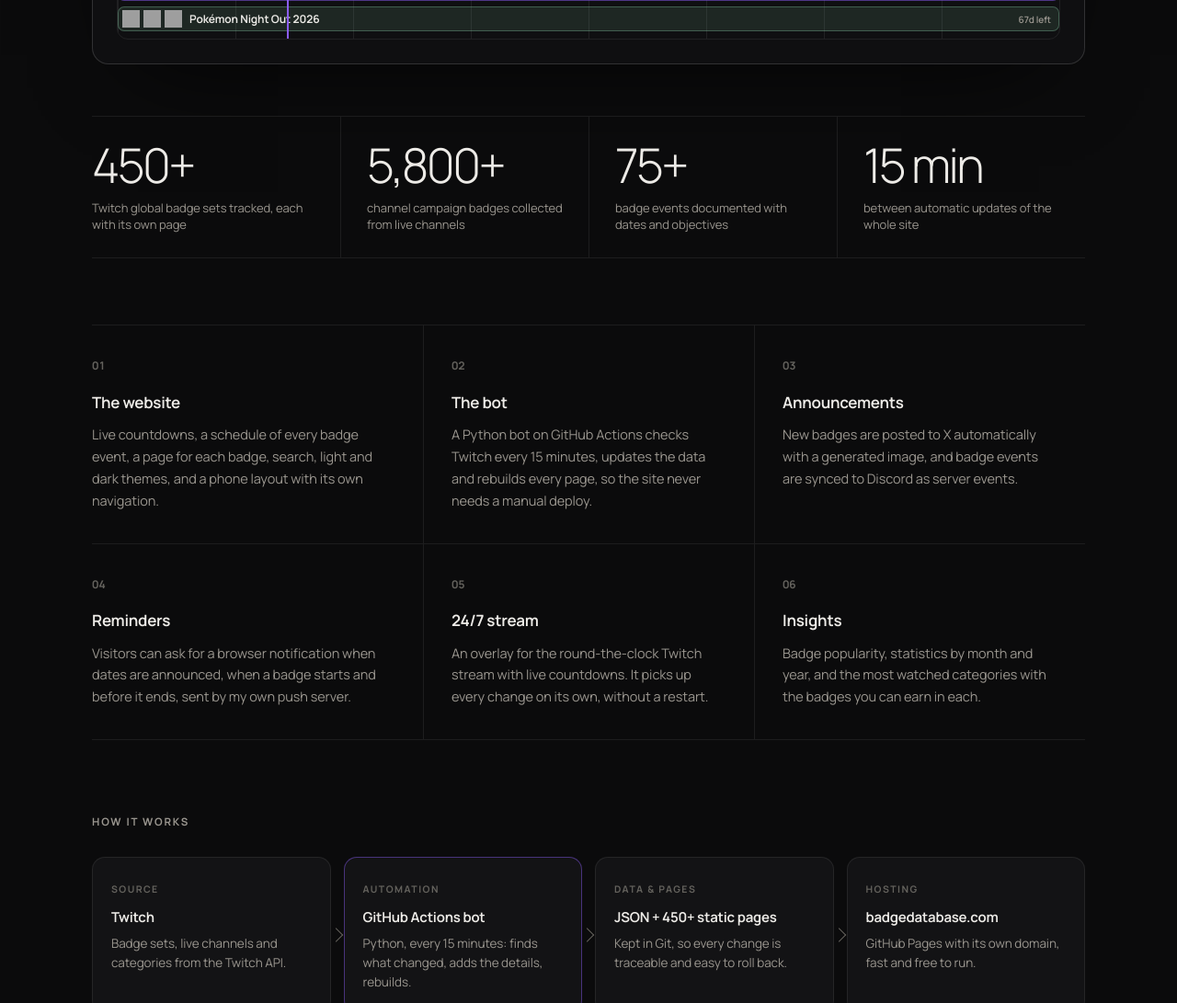
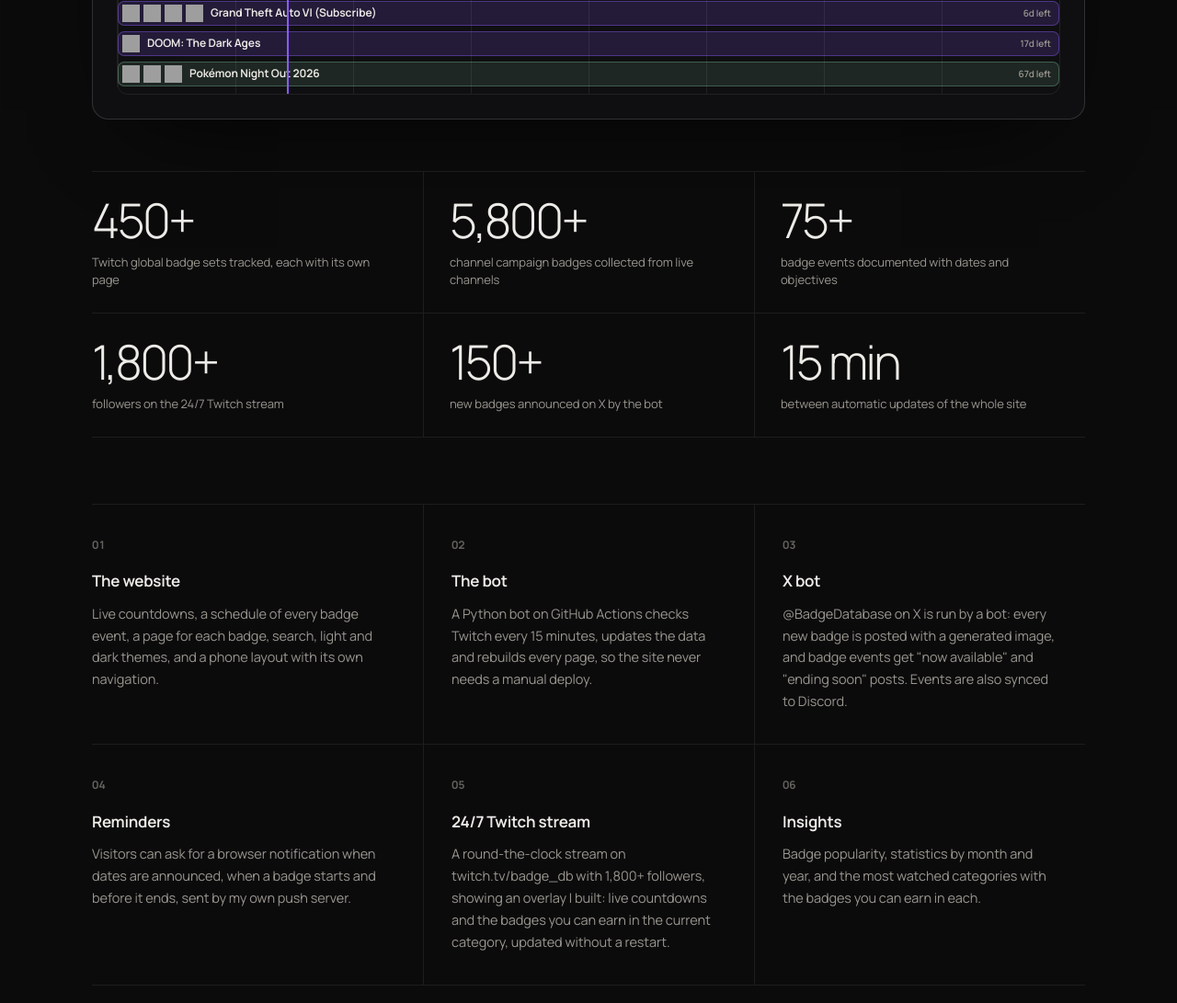
Before and after one commit to davidpzsny/davidpzsny, a plain HTML site: page index.html in a window 1280 px wide. Shown: the part 1709-2800 px from the top of the page at 92% size. Drawn offline with Linux system fonts and the light colour scheme; grey boxes are pictures that could not be loaded.

Commit message:
Portfolio: X bot and 24/7 stream with 1,800+ followers
Co-Authored-By: Claude Opus 5.5 <noreply@anthropic.com>
Claude-Session: https://claude.ai/code/session_01Pp2LoUfbqqQtsWvVF3DjyA

```diff
--- a/assets/style.css
+++ b/assets/style.css
@@ -110,8 +110,9 @@ section{scroll-margin-top:84px}
 .bar.paid{background:rgba(139,92,246,.17);border-color:rgba(139,92,246,.42)}
 
 /* numbers */
-.nums{display:grid;grid-template-columns:repeat(4,minmax(0,1fr));margin-top:56px;border-top:1px solid var(--line);border-bottom:1px solid var(--line)}
-.nums div{padding:28px 28px 26px;border-left:1px solid var(--line)}.nums div:first-child{border-left:0;padding-left:0}
+.nums{display:grid;grid-template-columns:repeat(3,minmax(0,1fr));margin-top:56px;border-top:1px solid var(--line);border-bottom:1px solid var(--line)}
+.nums div{padding:28px 28px 26px;border-left:1px solid var(--line)}.nums div:nth-child(3n+1){border-left:0;padding-left:0}
+.nums div:nth-child(n+4){border-top:1px solid var(--line)}
 .nums b{display:block;font-size:52px;font-weight:300;letter-spacing:-.05em;line-height:.95}
 .nums span{display:block;margin-top:12px;font-size:13px;color:var(--muted);line-height:1.45}
 
@@ -188,7 +189,7 @@ footer a:hover{color:var(--text)}
   .bar small{display:none}
   .bar{width:auto!important}
   .nums{grid-template-columns:repeat(2,minmax(0,1fr))}
-  .nums div{padding:22px 4px 20px 18px}
+  .nums div,.nums div:nth-child(3n+1){padding:22px 4px 20px 18px;border-left:1px solid var(--line)}
   .nums div:nth-child(odd){border-left:0;padding-left:0}
   .nums div:nth-child(n+3){border-top:1px solid var(--line)}
   .nums b{font-size:40px}
--- a/index.html
+++ b/index.html
@@ -35,7 +35,7 @@
     <div class="wrap">
       <p class="eyebrow"><span class="dot"></span>Web developer · Hungary</p>
       <h1>I design, build and run web&nbsp;products.<br><span>From the data to the last pixel.</span></h1>
-      <p class="lead">I'm Dávid, a Business Informatics student at Óbuda University. My main project is <b>Badge Database</b>, a live Twitch badge tracker that I designed, built and automated on my own, and that keeps running around the clock.</p>
+      <p class="lead">I'm Dávid, a Business Informatics student at Óbuda University. My main project is <b>Badge Database</b>, a live Twitch badge tracker with its own X bot and a 24/7 Twitch stream followed by <b>1,800+</b> people. I designed, built and automated all of it on my own.</p>
       <div class="cta">
         <a class="btn" href="#work">See the project</a>
         <a class="btn ghost" href="https://badgedatabase.com" target="_blank" rel="noopener">badgedatabase.com <svg viewBox="0 0 24 24" fill="none" stroke="currentColor" stroke-width="2" stroke-linecap="round" aria-hidden="true"><path d="M7 17 17 7M8 7h9v9"/></svg></a>
@@ -51,7 +51,7 @@
       <div class="proj-head">
         <div>
           <div class="proj-title"><img src="assets/badgedb-logo.png" width="56" height="56" alt="Badge Database logo"><h2>Badge Database</h2></div>
-          <p class="lead">Every Twitch badge, and exactly when to get it. A live database of Twitch global badges with countdowns, a schedule of every badge event, automatic announcements and a 24/7 stream.</p>
+          <p class="lead">Every Twitch badge, and exactly when to get it. A live database of Twitch global badges with countdowns and a schedule of every badge event, an X bot that announces new badges the moment they appear, and a 24/7 Twitch stream with 1,800+ followers.</p>
         </div>
         <dl class="meta">
           <dt>Role</dt><dd>Design, code, operations</dd>
@@ -97,15 +97,17 @@
         <div><b>450+</b><span>Twitch global badge sets tracked, each with its own page</span></div>
         <div><b>5,800+</b><span>channel campaign badges collected from live channels</span></div>
         <div><b>75+</b><span>badge events documented with dates and objectives</span></div>
+        <div><b>1,800+</b><span>followers on the 24/7 Twitch stream</span></div>
+        <div><b>150+</b><span>new badges announced on X by the bot</span></div>
         <div><b>15 min</b><span>between automatic updates of the whole site</span></div>
       </div>
 
       <div class="built">
         <article><span class="n">01</span><h3>The website</h3><p>Live countdowns, a schedule of every badge event, a page for each badge, search, light and dark themes, and a phone layout with its own navigation.</p></article>
         <article><span class="n">02</span><h3>The bot</h3><p>A Python bot on GitHub Actions checks Twitch every 15 minutes, updates the data and rebuilds every page, so the site never needs a manual deploy.</p></article>
-        <article><span class="n">03</span><h3>Announcements</h3><p>New badges are posted to X automatically with a generated image, and badge events are synced to Discord as server events.</p></article>
+        <article><span class="n">03</span><h3>X bot</h3><p>@BadgeDatabase on X is run by a bot: every new badge is posted with a generated image, and badge events get "now available" and "ending soon" posts. Events are also synced to Discord.</p></article>
         <article><span class="n">04</span><h3>Reminders</h3><p>Visitors can ask for a browser notification when dates are announced, when a badge starts and before it ends, sent by my own push server.</p></article>
-        <article><span class="n">05</span><h3>24/7 stream</h3><p>An overlay for the round-the-clock Twitch stream with live countdowns. It picks up every change on its own, without a restart.</p></article>
+        <article><span class="n">05</span><h3>24/7 Twitch stream</h3><p>A round-the-clock stream on twitch.tv/badge_db with 1,800+ followers, showing an overlay I built: live countdowns and the badges you can earn in the current category, updated without a restart.</p></article>
         <article><span class="n">06</span><h3>Insights</h3><p>Badge popularity, statistics by month and year, and the most watched categories with the badges you can earn in each.</p></article>
       </div>
 
```
